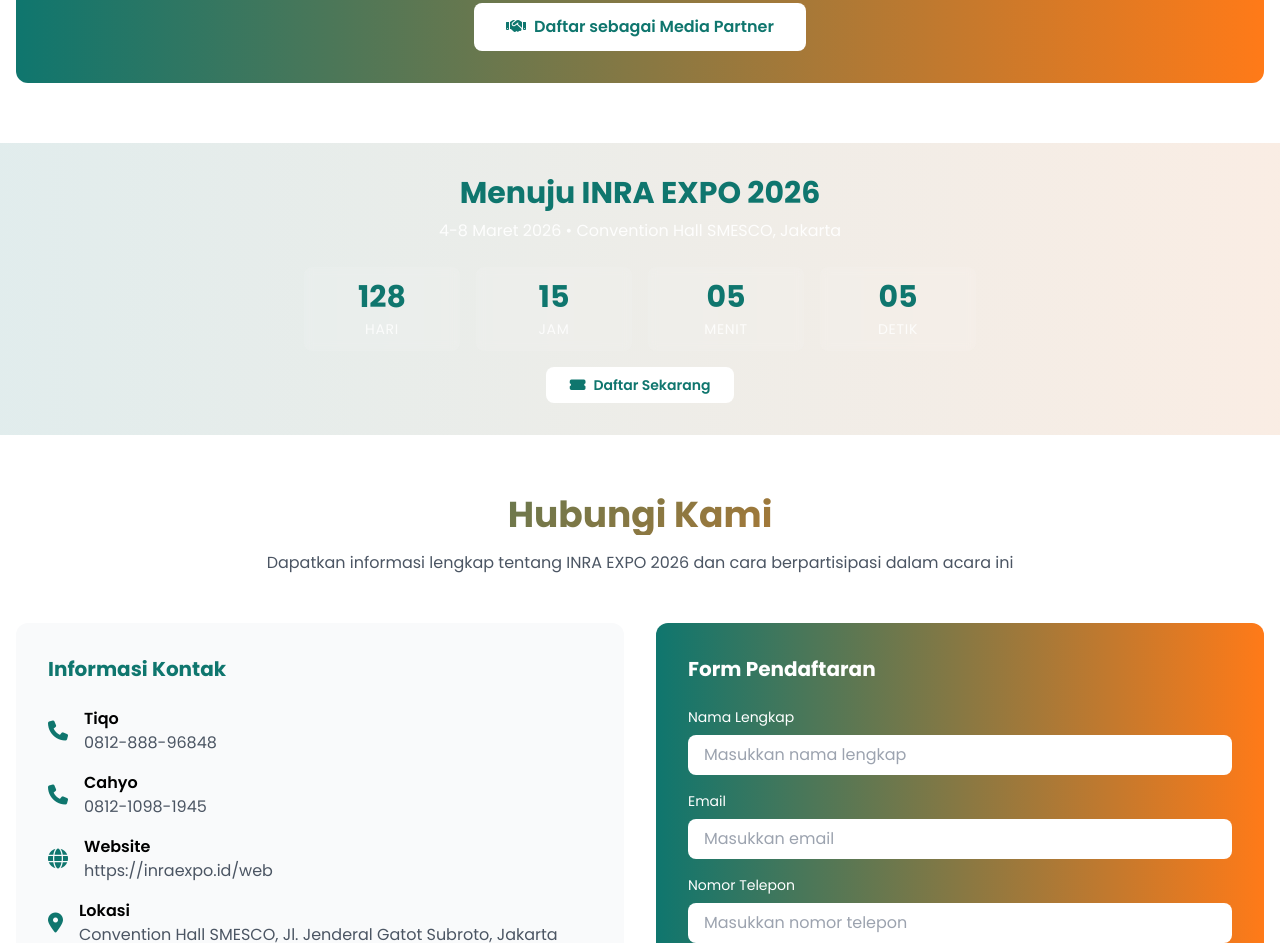
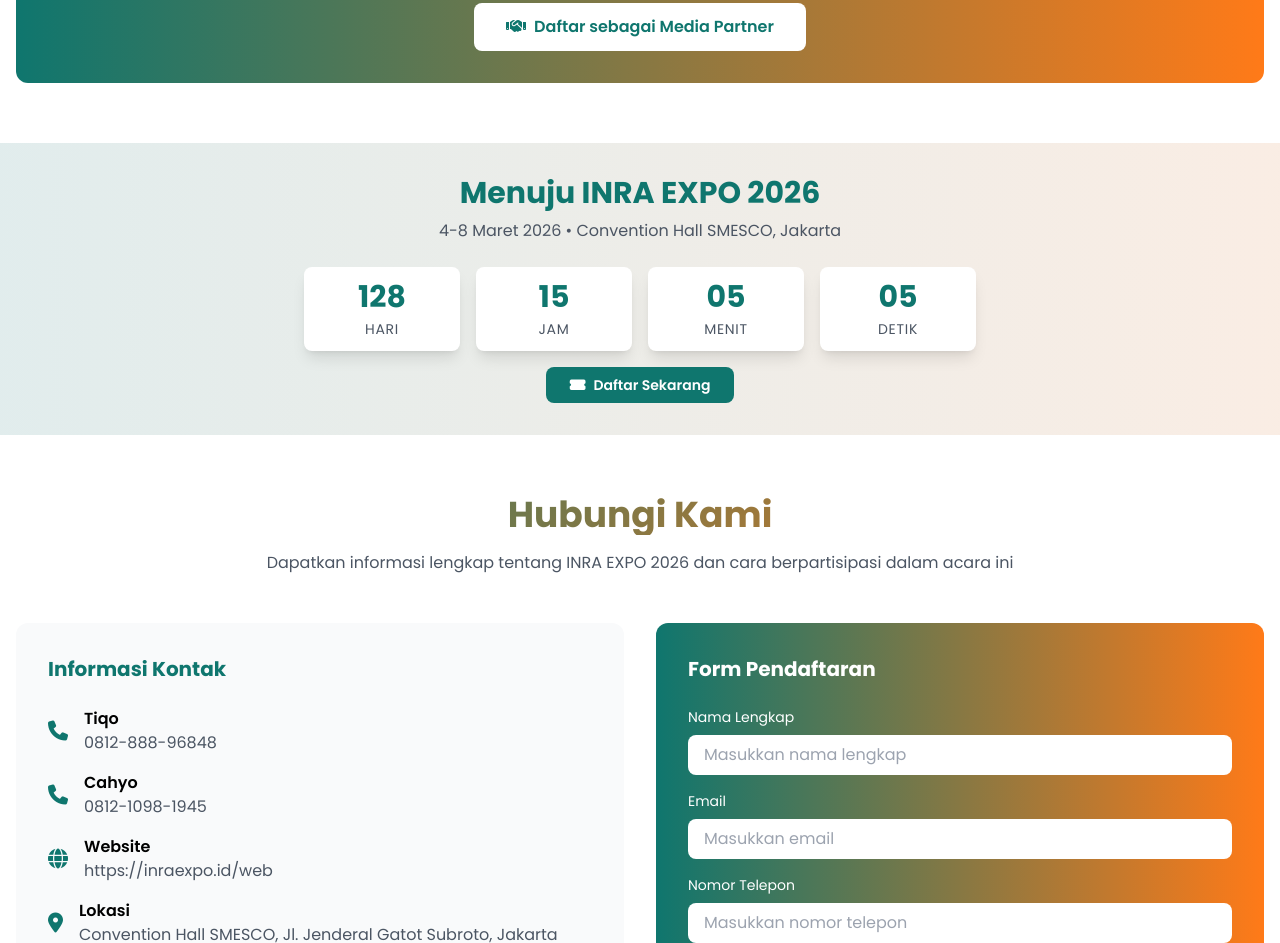
Before and after one commit to edipurwanto1988/inara, a plain HTML site: page index.html in a window 1280 px wide. Shown: the part 10033-10976 px from the top of the page. Drawn offline with nearby package versions, Linux system fonts and the light colour scheme.

Commit message:
Improve countdown section UI/UX with better color contrast and styling

```diff
--- a/index.html
+++ b/index.html
@@ -1563,35 +1563,35 @@
     </section>
 
     <!-- Countdown Section -->
-    <section id="countdown" class="py-8 bg-gradient-to-r from-[#0f766e]/10 to-[#ff7a18]/10 text-[#0f766e]">
+    <section id="countdown" class="py-8 bg-gradient-to-r from-[#0f766e]/10 to-[#ff7a18]/10">
         <div class="container mx-auto px-4">
             <div class="text-center mb-6">
-                <h2 class="text-2xl md:text-3xl font-bold mb-2">Menuju INRA EXPO 2026</h2>
-                <p class="text-sm md:text-base text-white/90">4-8 Maret 2026 • Convention Hall SMESCO, Jakarta</p>
+                <h2 class="text-2xl md:text-3xl font-bold mb-2 text-[#0f766e]">Menuju INRA EXPO 2026</h2>
+                <p class="text-sm md:text-base text-gray-600">4-8 Maret 2026 • Convention Hall SMESCO, Jakarta</p>
             </div>
 
             <div class="max-w-2xl mx-auto">
                 <div class="grid grid-cols-4 gap-2 md:gap-4">
-                    <div class="bg-white/10 backdrop-blur-sm rounded-lg p-3 text-center">
-                        <div class="text-2xl md:text-3xl font-bold mb-1" id="days">00</div>
-                        <div class="text-xs md:text-sm text-white/80 uppercase tracking-wider">Hari</div>
-                    </div>
-                    <div class="bg-white/10 backdrop-blur-sm rounded-lg p-3 text-center">
-                        <div class="text-2xl md:text-3xl font-bold mb-1" id="hours">00</div>
-                        <div class="text-xs md:text-sm text-white/80 uppercase tracking-wider">Jam</div>
-                    </div>
-                    <div class="bg-white/10 backdrop-blur-sm rounded-lg p-3 text-center">
-                        <div class="text-2xl md:text-3xl font-bold mb-1" id="minutes">00</div>
-                        <div class="text-xs md:text-sm text-white/80 uppercase tracking-wider">Menit</div>
-                    </div>
-                    <div class="bg-white/10 backdrop-blur-sm rounded-lg p-3 text-center">
-                        <div class="text-2xl md:text-3xl font-bold mb-1" id="seconds">00</div>
-                        <div class="text-xs md:text-sm text-white/80 uppercase tracking-wider">Detik</div>
+                    <div class="bg-white rounded-lg p-3 text-center shadow-lg">
+                        <div class="text-2xl md:text-3xl font-bold mb-1 text-[#0f766e]" id="days">00</div>
+                        <div class="text-xs md:text-sm text-gray-600 uppercase tracking-wider">Hari</div>
+                    </div>
+                    <div class="bg-white rounded-lg p-3 text-center shadow-lg">
+                        <div class="text-2xl md:text-3xl font-bold mb-1 text-[#0f766e]" id="hours">00</div>
+                        <div class="text-xs md:text-sm text-gray-600 uppercase tracking-wider">Jam</div>
+                    </div>
+                    <div class="bg-white rounded-lg p-3 text-center shadow-lg">
+                        <div class="text-2xl md:text-3xl font-bold mb-1 text-[#0f766e]" id="minutes">00</div>
+                        <div class="text-xs md:text-sm text-gray-600 uppercase tracking-wider">Menit</div>
+                    </div>
+                    <div class="bg-white rounded-lg p-3 text-center shadow-lg">
+                        <div class="text-2xl md:text-3xl font-bold mb-1 text-[#0f766e]" id="seconds">00</div>
+                        <div class="text-xs md:text-sm text-gray-600 uppercase tracking-wider">Detik</div>
                     </div>
                 </div>
 
                 <div class="mt-4 text-center">
-                    <button onclick="window.open('https://wa.me/6281288896848', '_blank')" class="bg-white text-[#0f766e] px-6 py-2 rounded-lg font-semibold hover:bg-gray-100 transition transform hover:scale-105 text-sm">
+                    <button onclick="window.open('https://wa.me/6281288896848', '_blank')" class="bg-[#0f766e] text-white px-6 py-2 rounded-lg font-semibold hover:bg-[#ff7a18] transition transform hover:scale-105 text-sm">
                         <i class="fas fa-ticket-alt mr-2"></i>Daftar Sekarang
                     </button>
                 </div>
```
